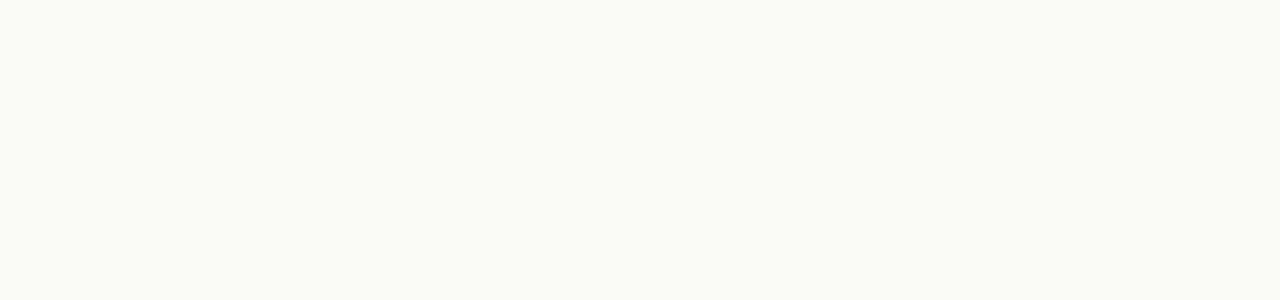
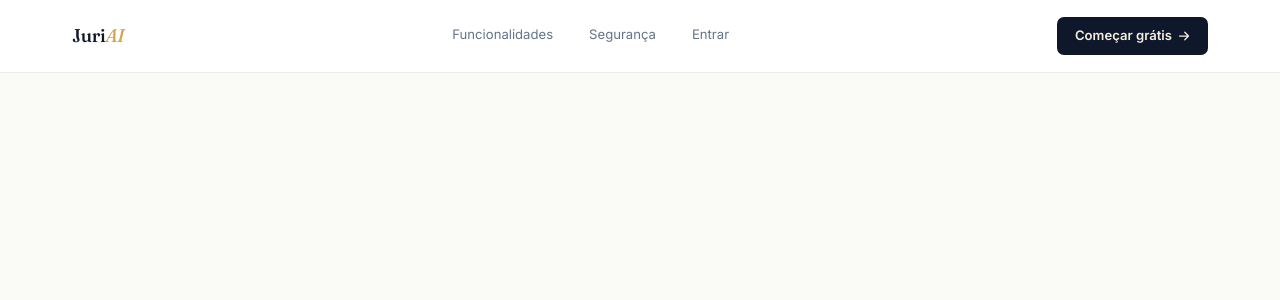
Before and after one commit to yagosamu/juri_ai, a Django app: page / in a window 1280 px wide. Before the commit the part shown is empty. Shown: the top 300 px of the page. Run offline with Django 5.2, Linux system fonts and the light colour scheme; some libraries are stand-ins or nearby versions.

Commit message:
feat(landing): section 01 glass nav with mobile menu

```diff
--- a/templates/home.html
+++ b/templates/home.html
@@ -50,12 +50,68 @@
 
     .reveal { opacity: 0; transform: translateY(20px); transition: opacity 800ms cubic-bezier(0.16,1,0.3,1), transform 800ms cubic-bezier(0.16,1,0.3,1); }
     .reveal.is-visible { opacity: 1; transform: translateY(0); }
+
+    .nav {
+      position: sticky; top: 0; z-index: 50;
+      background: rgba(255,255,255,.94);
+      backdrop-filter: blur(14px); -webkit-backdrop-filter: blur(14px);
+      border-bottom: 1px solid rgba(15,23,42,.08);
+      transition: background 200ms, box-shadow 200ms;
+    }
+    .nav.is-scrolled { background: rgba(255,255,255,.98); box-shadow: 0 1px 12px rgba(15,23,42,.06); }
+    .nav-inner { max-width: 1200px; margin: 0 auto; padding: 0 2rem; height: 72px; display: flex; align-items: center; justify-content: space-between; }
+    .nav-logo { font-family: 'Fraunces', serif; font-weight: 500; font-size: 1.15rem; letter-spacing: -.015em; color: var(--ink); text-decoration: none; }
+    .nav-logo em { font-style: italic; color: var(--gold); }
+    .nav-links { display: flex; align-items: center; gap: 2.25rem; }
+    .nav-link { font-size: .82rem; color: var(--text-muted); text-decoration: none; position: relative; padding-bottom: 2px; }
+    .nav-link::after { content: ''; position: absolute; left: 0; bottom: 0; width: 0; height: 1px; background: var(--ink); transition: width 200ms ease-out; }
+    .nav-link:hover { color: var(--ink); }
+    .nav-link:hover::after { width: 100%; }
+    .nav-cta-row { display: flex; align-items: center; gap: .65rem; }
+    .nav-btn-out { font-size: .82rem; padding: .55rem 1.1rem; border-radius: 7px; color: var(--ink); border: 1px solid rgba(15,23,42,.18); text-decoration: none; transition: background 180ms; }
+    .nav-btn-out:hover { background: rgba(15,23,42,.04); }
+    .nav-btn-dark { font-size: .82rem; padding: .55rem 1.1rem; border-radius: 7px; background: var(--ink); color: var(--cream); text-decoration: none; font-weight: 600; display: inline-flex; align-items: center; gap: .4rem; transition: background 180ms, transform 140ms; }
+    .nav-btn-dark:hover { background: var(--ink-2); transform: translateY(-1px); }
+
+    .nav-mobile-toggle { display: none; background: none; border: 0; color: var(--ink); cursor: pointer; padding: .5rem; }
+    .nav-mobile-menu { display: none; padding: 1.5rem 2rem; gap: 1rem; background: #fff; border-bottom: 1px solid rgba(15,23,42,.08); flex-direction: column; }
+    .nav-mobile-menu a { font-family: 'Fraunces', serif; font-style: italic; font-size: 1.15rem; color: var(--ink); text-decoration: none; }
+    .nav-mobile-menu.is-open { display: flex; }
+
+    @media (max-width: 768px) {
+      .nav-links, .nav-cta-row { display: none; }
+      .nav-mobile-toggle { display: block; }
+    }
   </style>
 </head>
 
 <body>
 
   <!-- ═══ 01 · HEADER ═══ -->
+<header class="nav" id="nav">
+  <div class="nav-inner">
+    <a href="{% url 'home' %}" class="nav-logo">Juri<em>AI</em></a>
+    <nav class="nav-links">
+      <a href="#funcionalidades" class="nav-link">Funcionalidades</a>
+      <a href="#seguranca" class="nav-link">Segurança</a>
+      <a href="{% url 'login' %}" class="nav-link">Entrar</a>
+    </nav>
+    <div class="nav-cta-row">
+      <a href="{% url 'cadastro' %}" class="nav-btn-dark">Começar grátis
+        <svg width="12" height="12" fill="none" viewBox="0 0 24 24" stroke="currentColor" stroke-width="2.5"><path stroke-linecap="round" stroke-linejoin="round" d="M13.5 4.5L21 12m0 0l-7.5 7.5M21 12H3"/></svg>
+      </a>
+    </div>
+    <button class="nav-mobile-toggle" id="navToggle" aria-label="Abrir menu">
+      <svg width="24" height="24" fill="none" viewBox="0 0 24 24" stroke="currentColor" stroke-width="1.8"><path stroke-linecap="round" stroke-linejoin="round" d="M4 6h16M4 12h16M4 18h16"/></svg>
+    </button>
+  </div>
+  <div class="nav-mobile-menu" id="navMobileMenu">
+    <a href="#funcionalidades">Funcionalidades</a>
+    <a href="#seguranca">Segurança</a>
+    <a href="{% url 'login' %}">Entrar</a>
+    <a href="{% url 'cadastro' %}" style="color: var(--gold); font-style: normal; font-family: Inter, sans-serif; font-weight: 600; font-size: 1rem;">Começar grátis →</a>
+  </div>
+</header>
 
   <!-- ═══ 02 · HERO ═══ -->
 
@@ -80,7 +136,9 @@
   <!-- ═══ 12 · CTA + FOOTER ═══ -->
 
   <script>
-    // JS goes here in later tasks
+    const navToggle = document.getElementById('navToggle');
+    const navMobileMenu = document.getElementById('navMobileMenu');
+    navToggle?.addEventListener('click', () => navMobileMenu.classList.toggle('is-open'));
   </script>
 
 </body>
```
